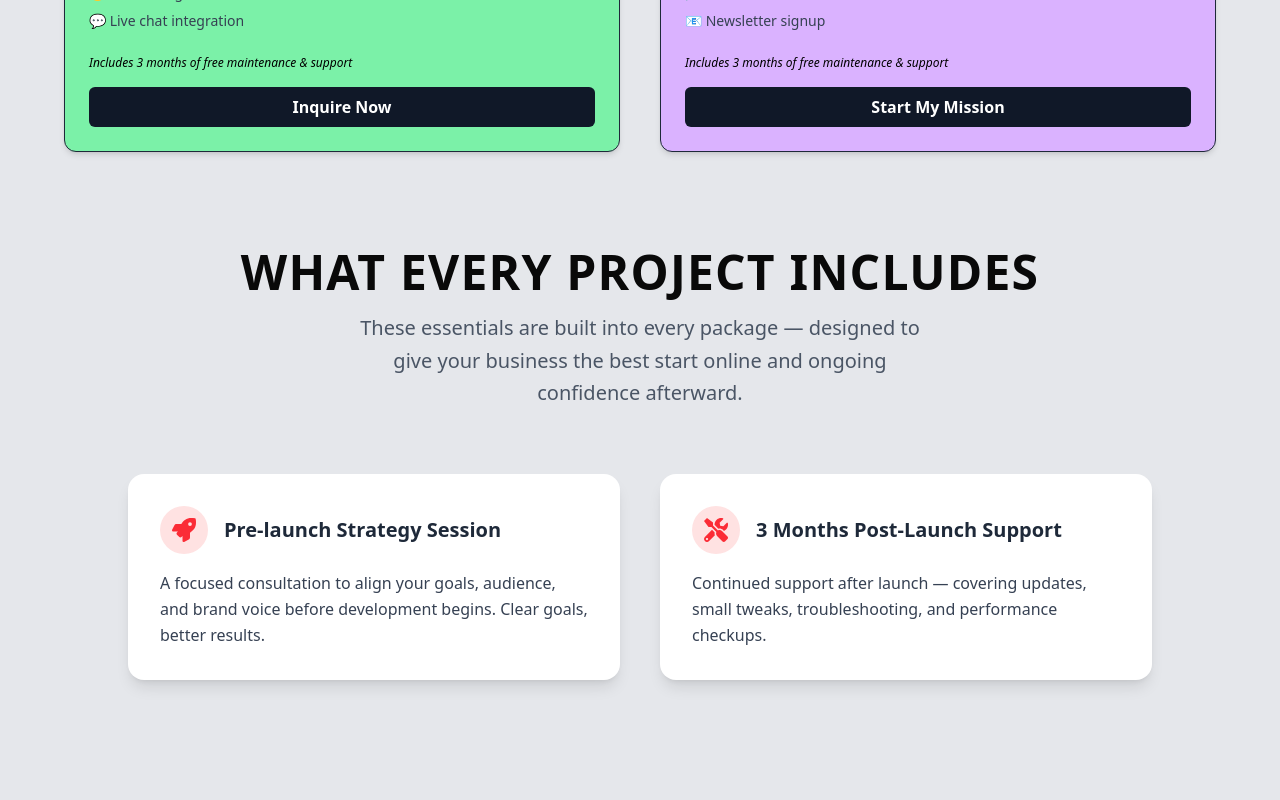
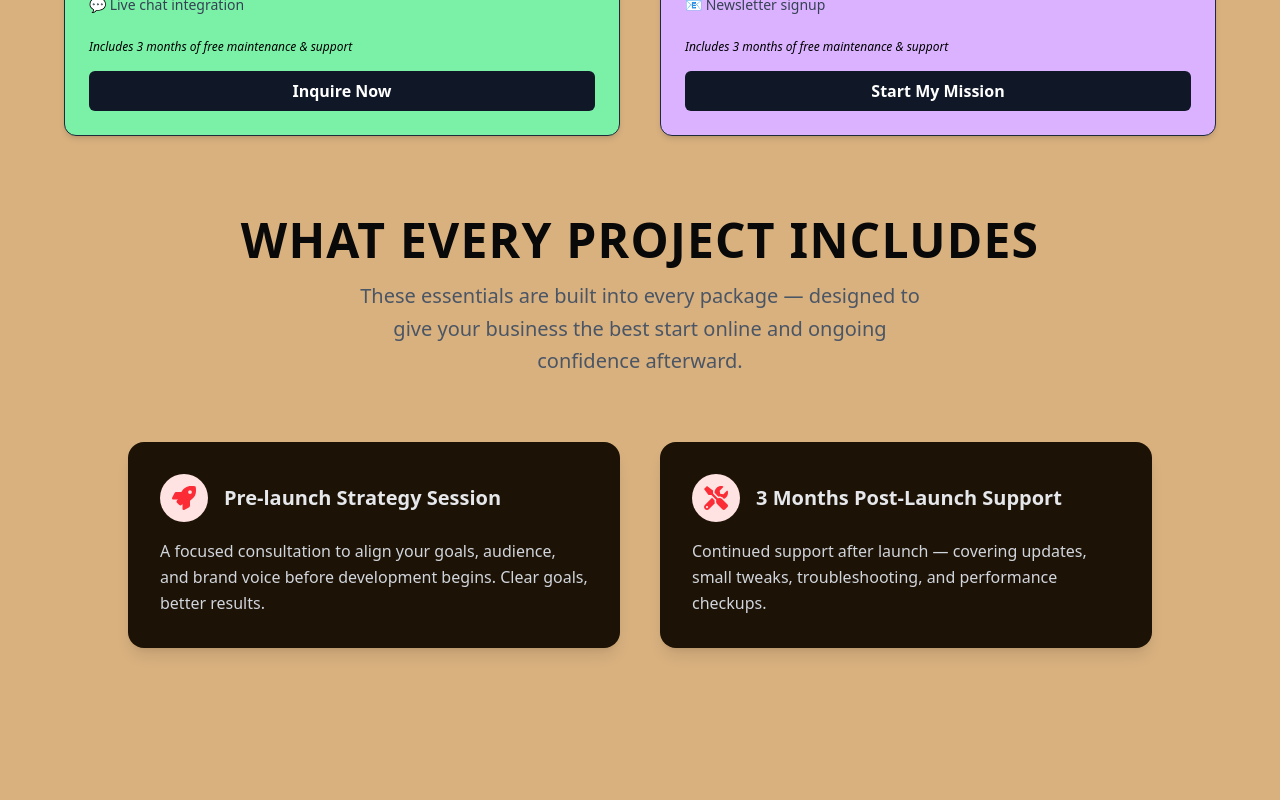
Before and after one commit to bugijay7/bugi, a React (Vite) app in the folder client/: page /pricings in a window 1280 px wide. Shown: the part 1180-1980 px from the top of the page. Built offline with nearby package versions, Linux system fonts and the light colour scheme; a web font is replaced by a local one.

Commit message:
pricing pae

```diff
--- a/client/src/Pages/Pricings.jsx
+++ b/client/src/Pages/Pricings.jsx
@@ -72,9 +72,9 @@ function Pricings() {
   ];
 
   return (
-    <div className="min-h-screen bg-gray-200 text-gray-800 py-24 px-6 mt-10">
+    <div className="min-h-screen bg-[#d9b17f] text-gray-800 py-24 px-6 pt-10">
       <div className="max-w-6xl mx-auto">
-        <h2 className="text-xl md:text-5xl font-bold mb-6 text-center text-[#090909] uppercase tracking-wide">
+        <h2 className="text-xl md:text-5xl font-bold mb-6 text-center text-[#090909] uppercase tracking-wide md:pt-20">
           Website Pricing Packages
         </h2>
 
--- a/client/src/components/Pricings/PricingsBonusses.jsx
+++ b/client/src/components/Pricings/PricingsBonusses.jsx
@@ -3,7 +3,7 @@ import { FaRocket, FaTools } from 'react-icons/fa';
 
 function PricingsBonusses() {
   return (
-    <div className="bg-gray-200 text-gray-800 py-24 px-6 sm:px-12 lg:px-20">
+    <div className="bg-[#d9b17f] text-gray-800 py-24 px-6 sm:px-12 lg:px-20 pt-20">
       <div className="max-w-5xl mx-auto text-center">
         <h2 className="text-4xl sm:text-5xl font-bold mb-4 uppercase text-[#090909] tracking-wide">
           What Every Project Includes
@@ -14,31 +14,31 @@ function PricingsBonusses() {
 
         <div className="grid md:grid-cols-2 gap-10 text-left">
           {/* Value 1 */}
-          <div className="bg-white rounded-2xl p-8 shadow-lg hover:shadow-xl transition duration-300">
+          <div className="bg-[#1c1205] rounded-2xl p-8 shadow-lg hover:shadow-xl transition duration-300">
             <div className="flex items-center gap-4 mb-4">
               <div className="bg-red-100 p-3 rounded-full">
                 <FaRocket className="text-red-500 text-2xl" />
               </div>
-              <h3 className="text-xl font-bold text-gray-800">
+              <h3 className="text-xl font-bold text-gray-200">
                 Pre-launch Strategy Session
               </h3>
             </div>
-            <p className="text-gray-700 text-base leading-relaxed">
+            <p className="text-gray-300 text-base leading-relaxed">
               A focused consultation to align your goals, audience, and brand voice before development begins. Clear goals, better results.
             </p>
           </div>
 
           {/* Value 2 */}
-          <div className="bg-white rounded-2xl p-8 shadow-lg hover:shadow-xl transition duration-300">
+          <div className="bg-[#1c1205] rounded-2xl p-8 shadow-lg hover:shadow-xl transition duration-300">
             <div className="flex items-center gap-4 mb-4">
               <div className="bg-red-100 p-3 rounded-full">
                 <FaTools className="text-red-500 text-2xl" />
               </div>
-              <h3 className="text-xl font-bold text-gray-800">
+              <h3 className="text-xl font-bold text-gray-200">
                 3 Months Post-Launch Support
               </h3>
             </div>
-            <p className="text-gray-700 text-base leading-relaxed">
+            <p className="text-gray-300 text-base leading-relaxed">
               Continued support after launch — covering updates, small tweaks, troubleshooting, and performance checkups.
             </p>
           </div>
```
